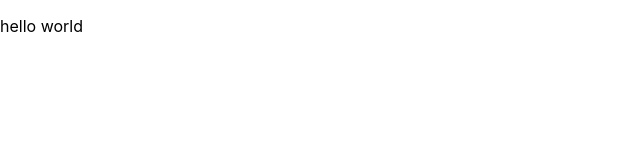
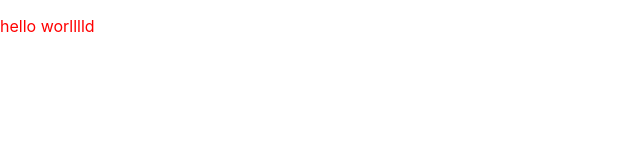
Before and after one commit to GlimmerRay/project1-m3-900920801, a React (Create React App) app: page / in a window 1280 px wide. Shown: the top 160 px of the page, without its empty margins (0-640 px from the left). Built offline with nearby package versions, Linux system fonts and the light colour scheme.

Commit message:
got cors to work; also tested the 'save' endpoint and i am successfully able to talk to my frontend

```diff
--- a/src/App.css
+++ b/src/App.css
@@ -1,4 +1,4 @@
-.App {
+/* .App {
   text-align: center;
 }
 
@@ -35,4 +35,8 @@
   to {
     transform: rotate(360deg);
   }
+} */
+
+body {
+  color: red;
 }
--- a/src/App.js
+++ b/src/App.js
@@ -4,7 +4,7 @@ import { useState, useRef } from 'react';
 
 
 function App() {
-  return <p>hello world</p>
+  return <p>hello worlllld</p>
 }
 
 export default App;
```
Also changed, not shown: 11 other files (tests, documents, lock files or other folders).
